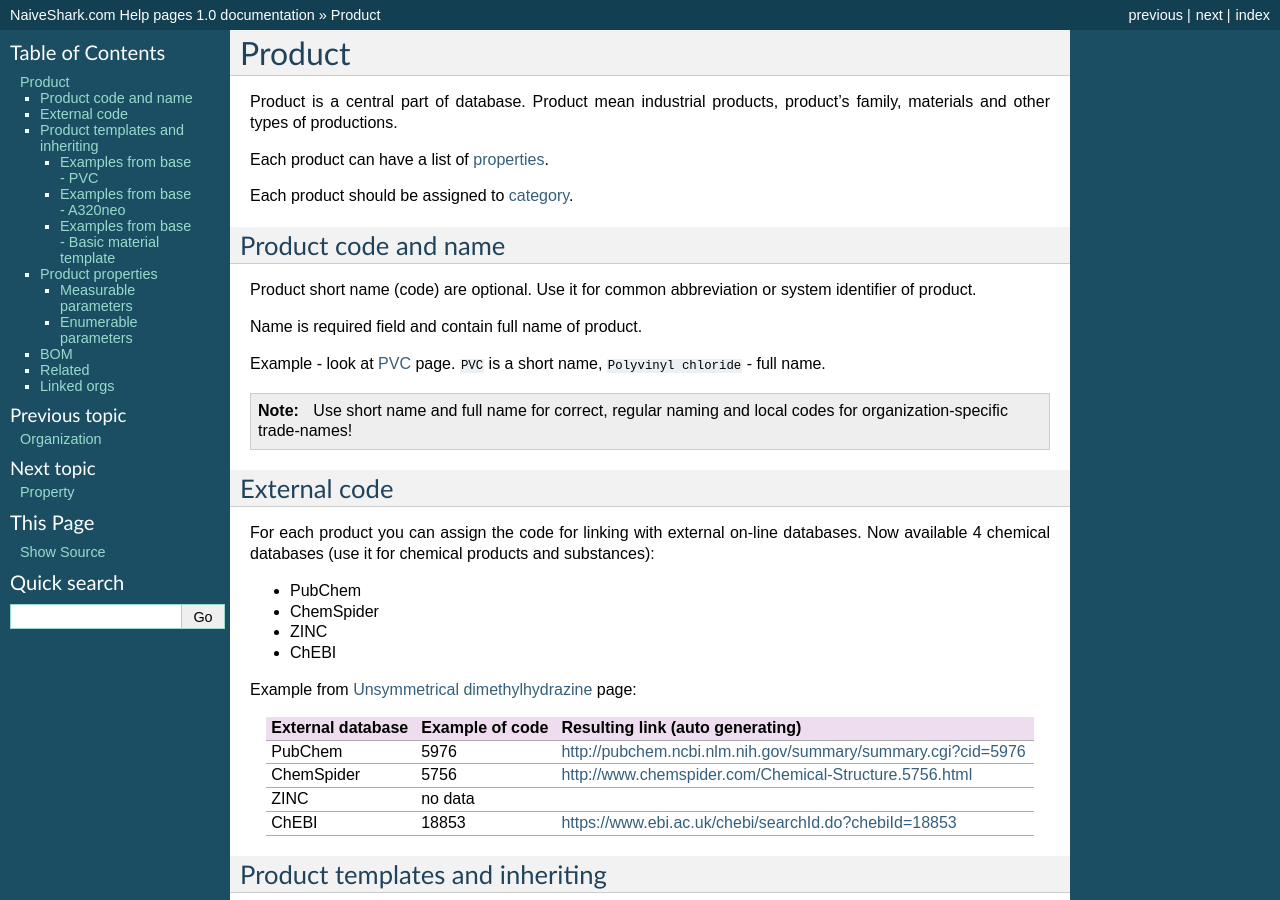
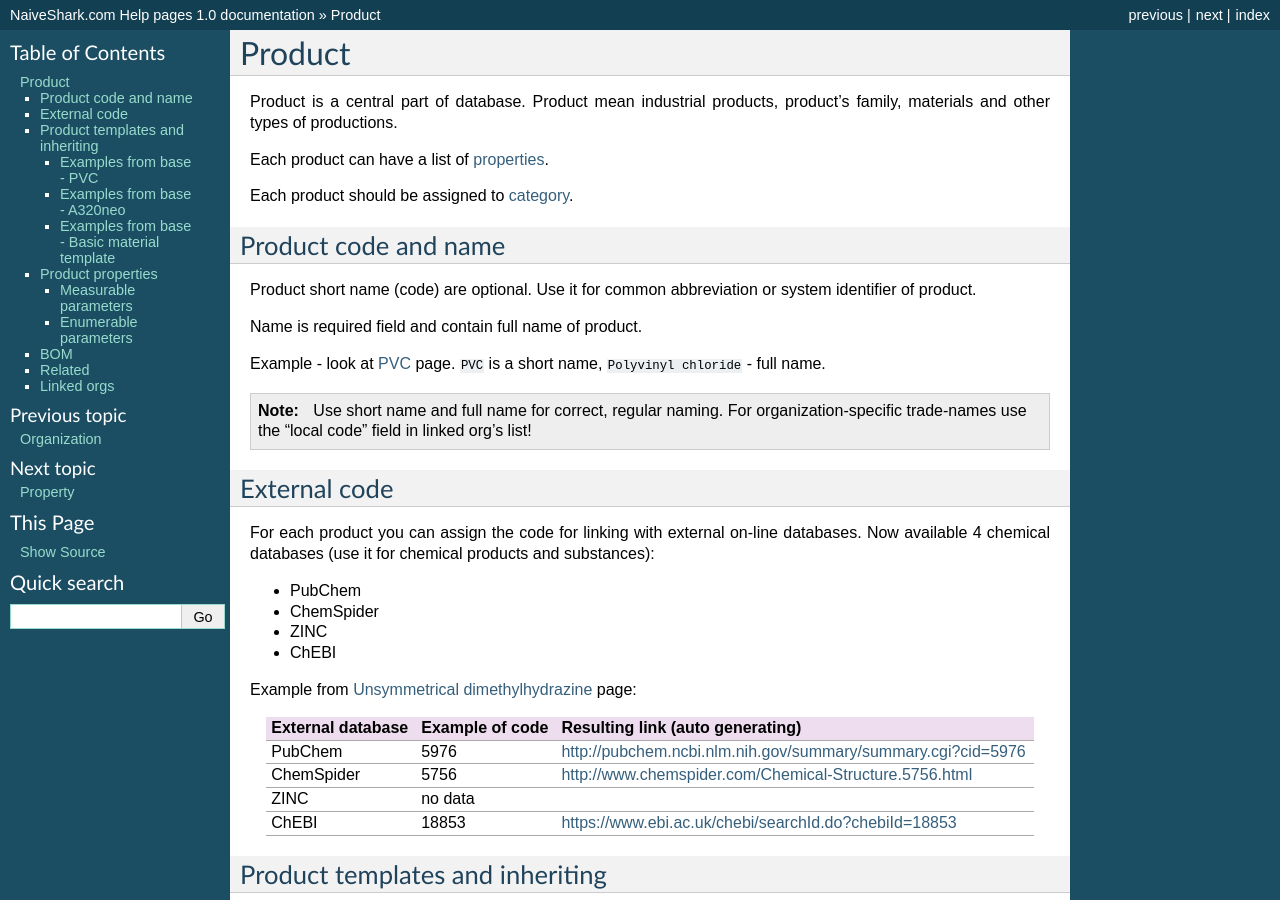
Before and after one commit to NaiveShark/NaiveSharkComDoc, a Sphinx documentation site: the page built from docs/product.rst, in a window 1280 px wide and 900 px high. Built offline with Sphinx 7.4.7, drawn with Linux system fonts in a browser that asks for light colours.

Commit message:
Про лок коды

```diff
--- a/docs/product.rst
+++ b/docs/product.rst
@@ -18,7 +18,7 @@ Name is required field and contain full name of product.
 Example - look at `PVC <http://www.naiveshark.com/product/product/159/>`_ page. ``PVC`` is a short name, ``Polyvinyl chloride`` - full name.
 
 .. Note::
-   Use short name and full name for correct, regular naming and local codes for organization-specific trade-names!
+   Use short name and full name for correct, regular naming. For organization-specific trade-names use the "local code" field in linked org's list!
 
 
 External code
```
